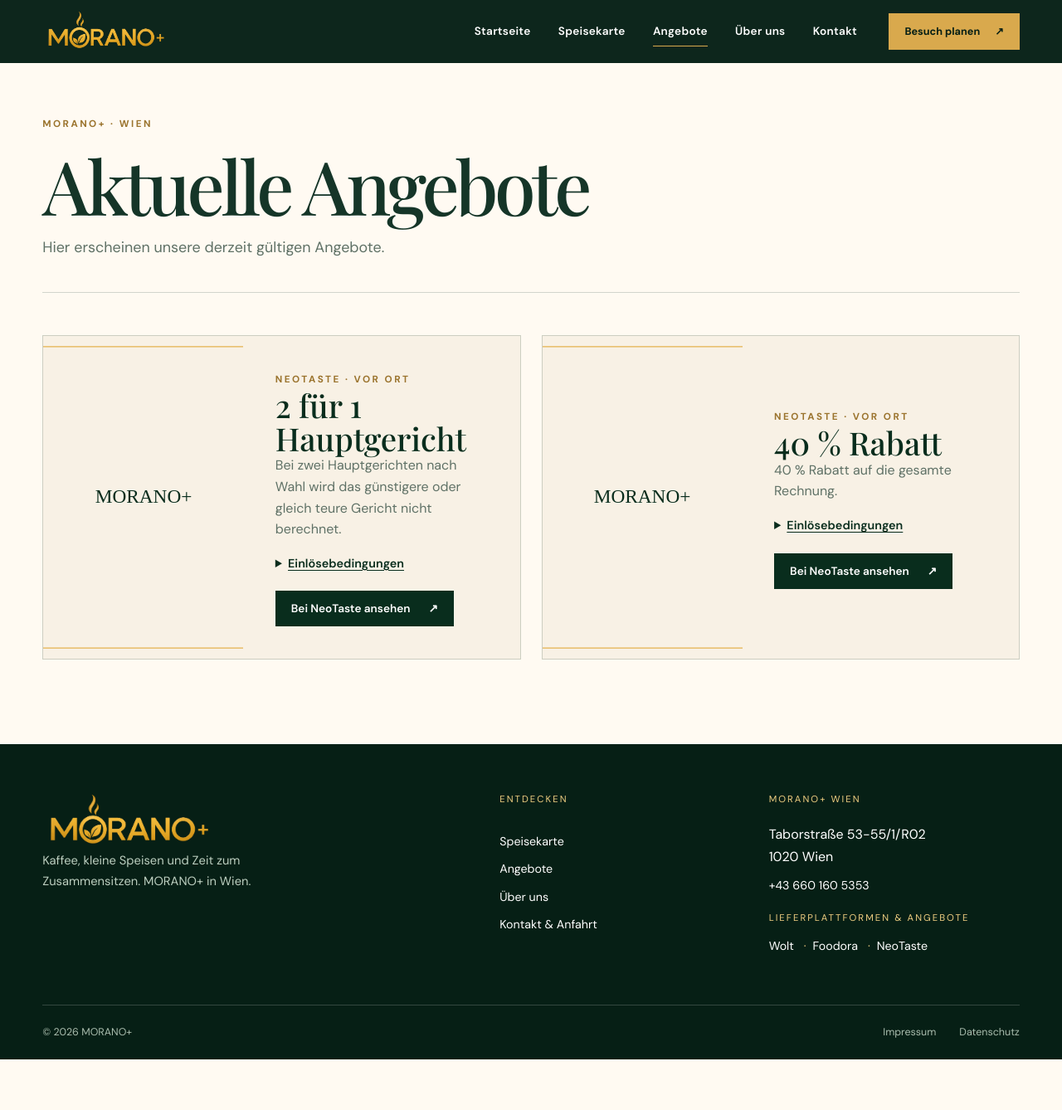
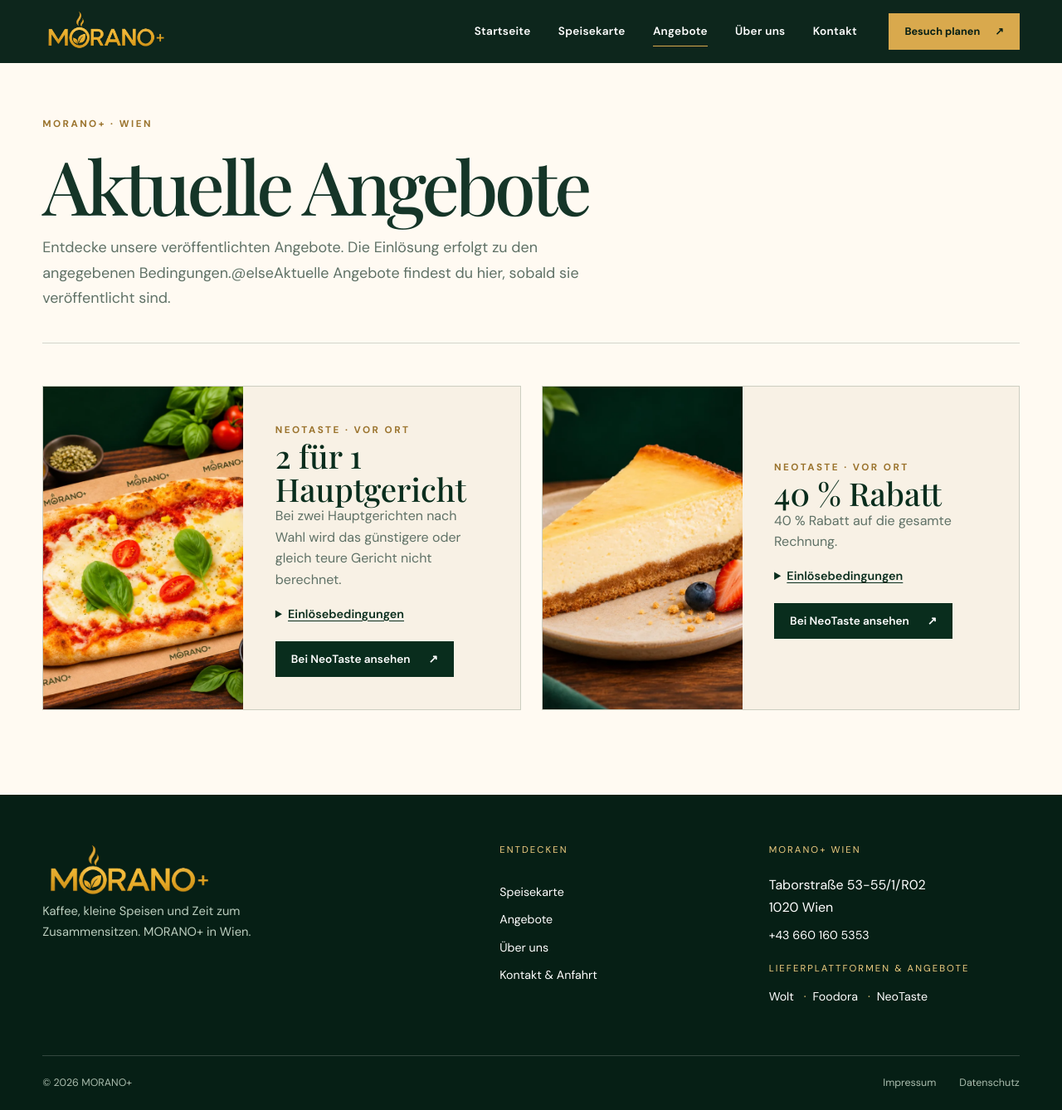
Before and after one commit to kinda-alkhtyar/morano-cafe, a Laravel app: page /angebote in a window 1280 px wide. Shown: the whole page at 83% size. Before the commit the page ends 1277 px from the top, so only its background shows below. Run offline with Laravel 12, Linux system fonts and the light colour scheme; data comes from the database, SQL or seed files in the repository; style sheets or scripts are compiled from the project's sources; some web fonts are replaced.

Commit message:
Polish MORANO+ client demo and deploy ready assets

```diff
--- a/app/Support/ImageUrl.php
+++ b/app/Support/ImageUrl.php
@@ -16,7 +16,10 @@ final class ImageUrl
     {
         $path = ltrim((string) $path, '/');
         if ($path !== '' && !str_contains($path, '..')) {
-            if (is_file(public_path('images/'.$path))) return asset('images/'.$path);
+            if (is_file(public_path('images/'.$path))) {
+                $encodedPath = implode('/', array_map('rawurlencode', explode('/', $path)));
+                return asset('images/'.$encodedPath);
+            }
             if (Storage::disk('public')->exists($path)) return Storage::disk('public')->url($path);
         }
         return asset('images/fallback.svg');
--- a/resources/css/app.css
+++ b/resources/css/app.css
@@ -138,7 +138,7 @@ button{font:inherit}
 .site-footer{padding-top:58px}.footer-main{padding-bottom:55px}
 @media(max-width:1000px){.highlight-grid{grid-template-columns:repeat(2,1fr)}.atmosphere-inner{grid-template-columns:1fr 1.5fr}.atmosphere-inner>p:last-child{grid-column:2}.coffee-grid{gap:35px}}
 @media(max-width:800px){.hero{min-height:700px}.hero-content{padding-top:100px}.hero h1{font-size:clamp(3.5rem,8vw,5.7rem)}.hero-media img{object-position:32% center}.intro-grid,.coffee-grid{grid-template-columns:1fr}.coffee-visual{aspect-ratio:1.6}.story-grid,.visit-grid{gap:36px}.story-photo{height:450px}.atmosphere-inner{grid-template-columns:1fr;gap:20px}.atmosphere-inner>p:last-child{grid-column:auto;margin:0}}
-@media(max-width:600px){.hero{min-height:690px;min-height:92svh}.hero-content{padding-top:100px;padding-bottom:70px}.hero h1{font-size:clamp(3.3rem,13vw,5.1rem)}.hero-media img{object-position:28% center}.hero-shade{background:linear-gradient(90deg,rgba(2,27,16,.91),rgba(2,27,16,.63)),linear-gradient(0deg,rgba(2,27,16,.35),transparent 45%)}.highlight-grid{grid-template-columns:repeat(2,1fr);gap:10px}.highlight-meta{font-size:1.12rem}.coffee-visual{aspect-ratio:1.15}.story-photo{height:330px}.visit-photo{height:330px}.footer-main{gap:28px}.site-footer{padding-top:46px}}
+@media(max-width:600px){.hero{min-height:690px;min-height:92svh}.hero-content{padding-top:100px;padding-bottom:70px}.hero-foot{left:var(--gutter);right:var(--gutter);width:auto;margin:0}.hero h1{font-size:clamp(3.3rem,13vw,5.1rem)}.hero-media img{object-position:60% center}.hero-shade{background:linear-gradient(90deg,rgba(2,27,16,.91),rgba(2,27,16,.63)),linear-gradient(0deg,rgba(2,27,16,.35),transparent 45%)}.highlight-grid{grid-template-columns:repeat(2,1fr);gap:10px}.highlight-meta{font-size:1.12rem}.coffee-visual{aspect-ratio:1.15}.story-photo{height:330px}.visit-photo{height:330px}.footer-main{gap:28px}.site-footer{padding-top:46px}}
 .carousel-controls{display:flex;justify-content:space-between;align-items:center;gap:20px;margin:-10px 0 22px;color:var(--muted);font-size:.78rem;letter-spacing:.04em}
 .carousel-controls p{margin:0}
 .carousel-controls>div{display:flex;gap:9px}
--- a/resources/views/components/offer-card.blade.php
+++ b/resources/views/components/offer-card.blade.php
@@ -1,6 +1,6 @@
 @props(['offer'])
 @php
-    $fallback = str_contains($offer->title, 'Hauptgericht') ? 'products/snacks/pinsa-margherita.png' : 'products/keks/new-york-cheesecake.png';
+    $fallback = str_contains($offer->title, 'Hauptgericht') ? 'offers/pinsa-margherita.webp' : 'offers/new-york-cheesecake.webp';
     $image = \App\Support\ImageUrl::exists($offer->image_path) ? $offer->image_path : $fallback;
 @endphp
 <article class="offer-card" data-reveal>
--- a/resources/views/layouts/app.blade.php
+++ b/resources/views/layouts/app.blade.php
@@ -29,7 +29,7 @@
     <link href="https://fonts.googleapis.com/css2?family=DM+Sans:wght@400;500;600;700&family=Playfair+Display:ital,wght@0,400;0,500;0,600;1,400;1,500&display=swap" rel="stylesheet">
     <title>{{ $pageMeta[0] }}{{ request()->routeIs('home') ? '' : ' · MORANO+' }}</title>
     @if (request()->routeIs('home'))
-        <link rel="preload" as="image" href="{{ asset('images/hero/hero.png') }}" fetchpriority="high">
+        <link rel="preload" as="image" href="{{ asset('images/hero/hero.webp') }}" fetchpriority="high">
     @endif
     @vite(['resources/css/app.css', 'resources/js/app.js'])
 </head>
--- a/resources/views/pages/home.blade.php
+++ b/resources/views/pages/home.blade.php
@@ -1,7 +1,7 @@
 @extends('layouts.app')
 @section('content')
 <section class="hero" aria-labelledby="hero-title" data-hero>
-    <div class="hero-media" data-hero-media><img src="{{ asset('images/hero/hero.png') }}" alt="Atmosphäre im MORANO+ Café" width="1672" height="941" fetchpriority="high" decoding="async"></div>
+    <div class="hero-media" data-hero-media><img src="{{ asset('images/hero/hero.webp') }}" alt="MORANO+ Kaffee und Kuchen" width="1672" height="941" fetchpriority="high" decoding="async"></div>
     <div class="hero-shade"></div>
     <div class="container-wide hero-content">
         <p class="hero-overline" data-hero-line><span class="gold-rule"></span> Café & Restaurant · Wien</p>
--- a/resources/views/pages/menu.blade.php
+++ b/resources/views/pages/menu.blade.php
@@ -4,7 +4,7 @@
     <header class="menu-intro container-wide" data-reveal>
         <p class="eyebrow">MORANO+ · Wien</p>
         <h1>Unsere Speisekarte</h1>
-        <p>Entdecke Pinsa, Salate, Sandwiches, Kuchen und Getränke. Alle Angaben werden laufend ergänzt.</p>
+        <p>Pinsa, Salate, Sandwiches, Kuchen und Getränke – entdecke unsere Auswahl.</p>
         <p>Die angezeigten Referenzpreise stammen von Lieferplattformen. Endgültige Restaurantpreise müssen noch bestätigt werden.</p>
     </header>
     <div class="menu-tools container-wide">
--- a/resources/views/pages/offers.blade.php
+++ b/resources/views/pages/offers.blade.php
@@ -4,7 +4,7 @@
     <header class="editorial-header container-wide" data-reveal>
         <p class="eyebrow">MORANO+ · Wien</p>
         <h1>Aktuelle Angebote</h1>
-        <p>Hier erscheinen unsere derzeit gültigen Angebote.</p>
+        <p>@if($offers->isNotEmpty())Entdecke unsere veröffentlichten Angebote. Die Einlösung erfolgt zu den angegebenen Bedingungen.@elseAktuelle Angebote findest du hier, sobald sie veröffentlicht sind.@endif</p>
     </header>
     <section class="container-wide offers-page-list" aria-label="Angebote">
         @forelse($offers as $offer)
```
Also changed, not shown: PROJECT_STATUS.md (+7 -0 lines), tests/Feature/LaunchPreparationTest.php (+1 -1 lines), README.md, database/migrations/2026_11_15_000008_seed_empty_demo_catalog.php (added), public/images/hero/hero.png, public/images/hero/hero.webp (added), public/images/offers/new-york-cheesecake.webp (added), public/images/offers/pinsa-margherita.webp (added), 3 other files.
